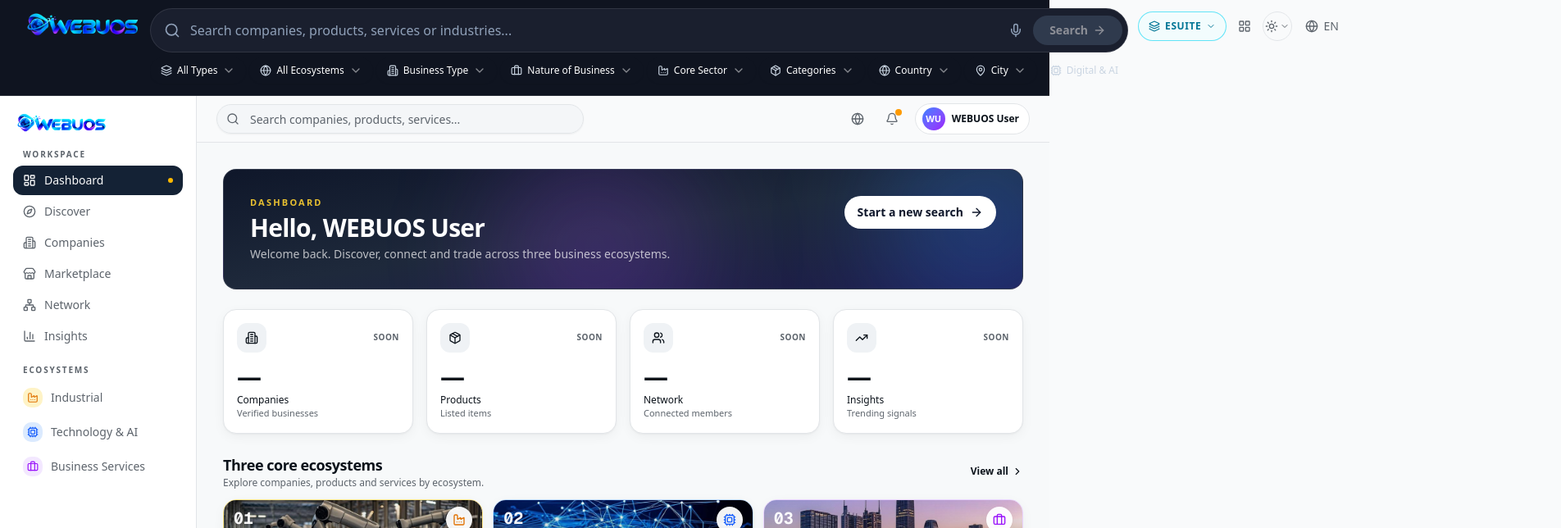
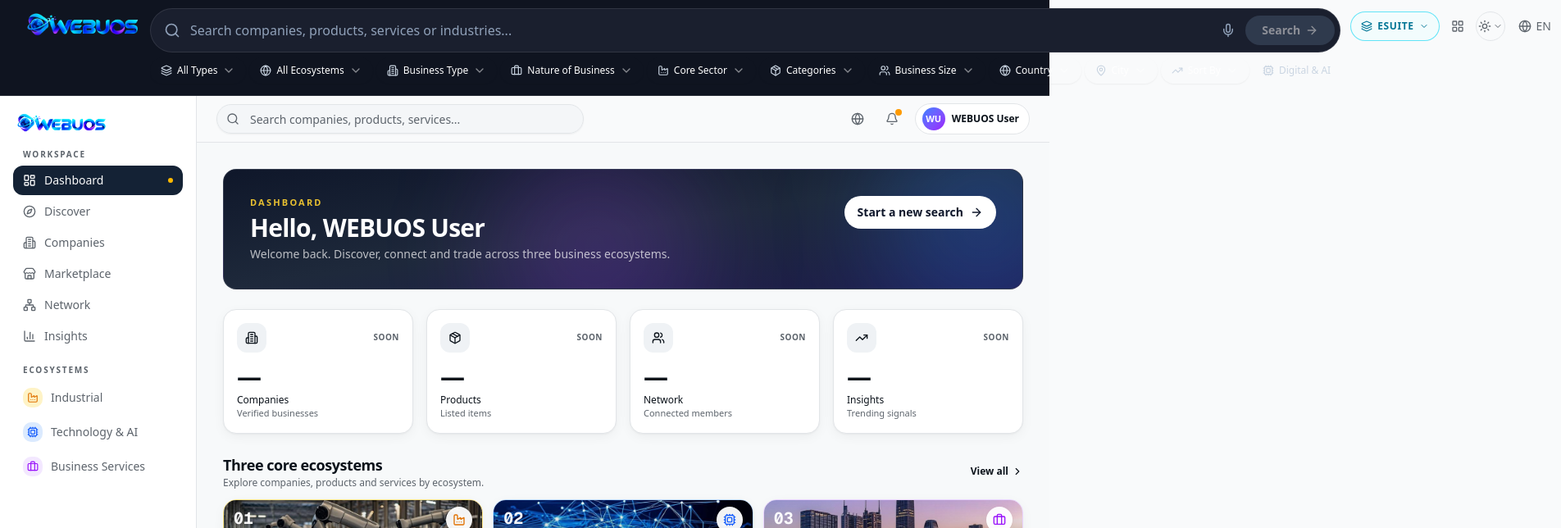
Before and after one commit to Jobsonn-dev/we-suite, a Next.js app: page /dashboard in a window 1280 px wide. Shown: the top 644 px of the page at 82% size, 1904 px wide, since content can reach past the window. Built offline with nearby package versions, Linux system fonts and the light colour scheme.

Commit message:
6a07db47-057e-4130-a799-b0c6a1852dc4

```diff
--- a/src/components/layout/header-search-bar.tsx
+++ b/src/components/layout/header-search-bar.tsx
@@ -5,7 +5,7 @@ import { useRouter, useSearchParams } from "next/navigation";
 import {
   Search, Mic, ArrowRight, X,
   Layers, Building2, Briefcase, Package, Cpu, MapPin,
-  Globe, Factory, type LucideIcon,
+  Globe, Factory, TrendingUp, Users, type LucideIcon,
 } from "lucide-react";
 import {
   Select, SelectContent, SelectItem, SelectTrigger, SelectValue,
@@ -16,24 +16,38 @@ import { ecosystems, getEcosystem } from "@/data/taxonomy";
 // ============================================================
 // Header Search Bar + Dropdown Filters
 // Pill-shaped dark search bar with mic + Search button
-// Below it: row of dropdown filters (ecosystem, business type,
-// nature of business, core sector, categories, entity type,
-// country, city) + Digital & AI quick toggle
+// Below it: row of dropdown filters, left-aligned with the logo
+// (transparent pills: icon + value + chevron)
+// Filters:
+//   1. Type            (All / Companies / Products / Services / Industries / Technology / Locations)
+//   2. Ecosystem      (All / Industrial / Technology & AI / Business Services)
+//   3. Business Type   (Manufacturer / Supplier / Distributor / Wholesaler / Service Provider / Consultant / Startup / Enterprise)
+//   4. Nature of Business (Private Limited / Public Limited / LLP / Partnership / Proprietorship / Govt / NGO)
+//   5. Core Sector     (cascading from Ecosystem)
+//   6. Categories      (cascading from Sector)
+//   7. Business Size   (Startup / Small / Medium / Large / Enterprise)
+//   8. Country          (India / USA / UK / ...)
+//   9. City             (Bengaluru / Mumbai / ...)
+//  10. Sort By          (Relevance / Newest / Recently Updated / Most Complete / Nearest / A-Z)
+//  + Digital & AI quick toggle + Clear button
 // ============================================================
 
 export type SearchCategory = "all" | "company" | "product" | "service" | "industry" | "technology" | "location";
+export type SearchSort = "relevance" | "newest" | "recently_updated" | "most_complete" | "nearest" | "az";
 
 interface FilterState {
   q: string;
   type: SearchCategory;
-  ecosystem: string;     // "" = all
-  business_type: string; // "" = all
-  business_size: string; // "" = all (Nature of Business)
-  sector: string;        // "" = all (Core Sector)
-  category: string;     // "" = all (Categories)
-  country: string;      // "" = all
-  city: string;         // "" = all
-  digital_ai: boolean;  // Digital & AI quick toggle
+  ecosystem: string;        // "" = all
+  business_type: string;    // "" = all
+  nature_of_business: string; // "" = all
+  sector: string;           // "" = all (Core Sector)
+  category: string;         // "" = all (Categories)
+  business_size: string;   // "" = all
+  country: string;          // "" = all
+  city: string;             // "" = all
+  sort: SearchSort;         // default "relevance"
+  digital_ai: boolean;      // Digital & AI quick toggle
 }
 
 const ENTITY_TYPES: { key: SearchCategory; label: string }[] = [
@@ -51,7 +65,21 @@ const BUSINESS_TYPES = [
   "Service Provider", "Consultant", "Startup", "Enterprise",
 ];
 
+const NATURE_OF_BUSINESS = [
+  "Private Limited", "Public Limited", "LLP / Partnership",
+  "Proprietorship", "Government / PSU", "Non-Profit / NGO",
+];
+
 const BUSINESS_SIZES = ["Startup", "Small", "Medium", "Large", "Enterprise"];
+
+const SORT_OPTIONS: { key: SearchSort; label: string }[] = [
+  { key: "relevance", label: "Relevance" },
+  { key: "newest", label: "Newest" },
+  { key: "recently_updated", label: "Recently Updated" },
+  { key: "most_complete", label: "Most Complete" },
+  { key: "nearest", label: "Nearest" },
+  { key: "az", label: "A-Z" },
+];
 
 const COUNTRIES = [
   "India", "USA", "United Kingdom", "United Arab Emirates",
@@ -121,6 +149,7 @@ export function HeaderSearchBar() {
   // Initialize state from URL params
   const initialQuery = searchParams.get("q") ?? "";
   const initialType = (searchParams.get("type") as SearchCategory | null) ?? "all";
+  const initialSort = (searchParams.get("sort") as SearchSort | null) ?? "relevance";
   const [query, setQuery] = useState(initialQuery);
   const [listening, setListening] = useState(false);
   const [focused, setFocused] = useState(false);
@@ -132,18 +161,19 @@ export function HeaderSearchBar() {
     type: initialType,
     ecosystem: searchParams.get("ecosystem") ?? "",
     business_type: searchParams.get("business_type") ?? "",
-    business_size: searchParams.get("business_size") ?? "",
+    nature_of_business: searchParams.get("nature_of_business") ?? "",
     sector: searchParams.get("sector") ?? "",
     category: searchParams.get("category") ?? "",
+    business_size: searchParams.get("business_size") ?? "",
     country: searchParams.get("country") ?? "",
     city: searchParams.get("city") ?? "",
+    sort: initialSort,
     digital_ai: searchParams.get("ecosystem") === "technology-ai",
   });
 
   // Cascading: compute sector options based on selected ecosystem
   const sectorOptions = useMemo(() => {
     if (!filters.ecosystem) {
-      // All sectors from all ecosystems
       return ecosystems.flatMap((e) => e.categories).map((s) => ({ value: s.id, label: s.name }));
     }
     const eco = getEcosystem(filters.ecosystem);
@@ -196,9 +226,11 @@ export function HeaderSearchBar() {
     if (next.sector) params.set("sector", next.sector);
     if (next.category) params.set("category", next.category);
     if (next.business_type) params.set("business_type", next.business_type);
+    if (next.nature_of_business) params.set("nature_of_business", next.nature_of_business);
     if (next.business_size) params.set("business_size", next.business_size);
     if (next.country) params.set("country", next.country);
     if (next.city) params.set("city", next.city);
+    if (next.sort && next.sort !== "relevance") params.set("sort", next.sort);
     const qs = params.toString();
     router.push(qs ? `/search?${qs}` : "/search");
   }
@@ -214,14 +246,11 @@ export function HeaderSearchBar() {
     if (key === "ecosystem") {
       overrides.sector = "";
       overrides.category = "";
-      // Digital & AI toggle sync
       overrides.digital_ai = value === "technology-ai";
     }
-    // If sector changes, reset category
     if (key === "sector") {
       overrides.category = "";
     }
-    // Digital & AI toggle: sets ecosystem to technology-ai or clears it
     if (key === "digital_ai") {
       if (value) {
         overrides.ecosystem = "technology-ai";
@@ -276,11 +305,13 @@ export function HeaderSearchBar() {
       type: "all",
       ecosystem: "",
       business_type: "",
-      business_size: "",
+      nature_of_business: "",
       sector: "",
       category: "",
+      business_size: "",
       country: "",
       city: "",
+      sort: "relevance",
       digital_ai: false,
     };
     setFilters(cleared);
@@ -288,9 +319,12 @@ export function HeaderSearchBar() {
   }
 
   const activeFilterCount = [
-    filters.ecosystem, filters.business_type, filters.business_size,
-    filters.sector, filters.category, filters.country, filters.city,
-  ].filter(Boolean).length + (filters.type !== "all" ? 1 : 0);
+    filters.ecosystem, filters.business_type, filters.nature_of_business,
+    filters.business_size, filters.sector, filters.category,
+    filters.country, filters.city,
+  ].filter(Boolean).length
+    + (filters.type !== "all" ? 1 : 0)
+    + (filters.sort !== "relevance" ? 1 : 0);
 
   return (
     <div ref={ref} className="w-full">
@@ -351,9 +385,10 @@ export function HeaderSearchBar() {
         </div>
       </form>
 
-      {/* Dropdown filters row — pill-shaped, transparent, no labels (matches target image) */}
+      {/* Dropdown filters row — left-aligned with the logo's starting point,
+          transparent pills with icon + value + chevron (matches target image) */}
       <div className="mt-1.5 flex items-center gap-1 overflow-x-auto pb-1 scrollbar-thin">
-        {/* Entity Type (All / Companies / Products / Services / Industries / Technology / Locations) */}
+        {/* 1. Type (All / Companies / Products / Services / Industries / Technology / Locations) */}
         <FilterDropdown
           icon={Layers}
           value={filters.type === "all" ? "" : filters.type}
@@ -362,7 +397,7 @@ export function HeaderSearchBar() {
           onChange={(v) => updateFilter("type", (v || "all") as SearchCategory)}
         />
 
-        {/* Ecosystem (All / Industrial / Technology & AI / Business Services) */}
+        {/* 2. Ecosystem (All / Industrial / Technology & AI / Business Services) */}
         <FilterDropdown
           icon={Globe}
           value={filters.ecosystem}
@@ -371,7 +406,7 @@ export function HeaderSearchBar() {
           onChange={(v) => updateFilter("ecosystem", v)}
         />
 
-        {/* Business Type (Manufacturer / Supplier / etc.) */}
+        {/* 3. Business Type (Manufacturer / Supplier / etc.) */}
         <FilterDropdown
           icon={Building2}
           value={filters.business_type}
@@ -380,16 +415,16 @@ export function HeaderSearchBar() {
           onChange={(v) => updateFilter("business_type", v)}
         />
 
-        {/* Nature of Business (Business Size) */}
+        {/* 4. Nature of Business (Private Limited / Public Limited / LLP / etc.) */}
         <FilterDropdown
           icon={Briefcase}
-          value={filters.business_size}
+          value={filters.nature_of_business}
           placeholder="Nature of Business"
-          options={BUSINESS_SIZES.map((b) => ({ value: b, label: b }))}
-          onChange={(v) => updateFilter("business_size", v)}
+          options={NATURE_OF_BUSINESS.map((b) => ({ value: b, label: b }))}
+          onChange={(v) => updateFilter("nature_of_business", v)}
         />
 
-        {/* Core Sector (cascading from ecosystem) */}
+        {/* 5. Core Sector (cascading from ecosystem) */}
         <FilterDropdown
           icon={Factory}
           value={filters.sector}
@@ -398,7 +433,7 @@ export function HeaderSearchBar() {
           onChange={(v) => updateFilter("sector", v)}
         />
 
-        {/* Categories (cascading from sector) */}
+        {/* 6. Categories (cascading from sector) */}
         <FilterDropdown
           icon={Package}
           value={filters.category}
@@ -407,7 +442,16 @@ export function HeaderSearchBar() {
           onChange={(v) => updateFilter("category", v)}
         />
 
-        {/* Country */}
+        {/* 7. Business Size (Startup / Small / Medium / Large / Enterprise) */}
+        <FilterDropdown
+          icon={Users}
+          value={filters.business_size}
+          placeholder="Business Size"
+          options={BUSINESS_SIZES.map((b) => ({ value: b, label: b }))}
+          onChange={(v) => updateFilter("business_size", v)}
+        />
+
+        {/* 8. Country */}
         <FilterDropdown
           icon={Globe}
           value={filters.country}
@@ -416,13 +460,22 @@ export function HeaderSearchBar() {
           onChange={(v) => updateFilter("country", v)}
         />
 
-        {/* City */}
+        {/* 9. City */}
         <FilterDropdown
           icon={MapPin}
           value={filters.city}
           placeholder="City"
           options={CITIES.map((c) => ({ value: c, label: c }))}
           onChange={(v) => updateFilter("city", v)}
+        />
+
+        {/* 10. Sort By (Relevance / Newest / Recently Updated / Most Complete / Nearest / A-Z) */}
+        <FilterDropdown
+          icon={TrendingUp}
+          value={filters.sort === "relevance" ? "" : filters.sort}
+          placeholder="Sort By"
+          options={SORT_OPTIONS.filter((s) => s.key !== "relevance").map((s) => ({ value: s.key, label: s.label }))}
+          onChange={(v) => updateFilter("sort", (v || "relevance") as SearchSort)}
         />
 
         {/* Digital & AI quick toggle — pill-shaped to match dropdowns */}
--- a/src/components/layout/header.tsx
+++ b/src/components/layout/header.tsx
@@ -108,7 +108,8 @@ export function Header() {
             <WebuosLogo size="md" />
           </Link>
 
-          {/* Inline search bar + categories — part of the header row itself, not below it */}
+          {/* Inline search bar + categories — part of the header row itself, not below it.
+              The search bar fills the available space; dropdowns align to the logo's left edge. */}
           {showHeaderSearch ? (
             <div className="hidden flex-1 md:block">
               <HeaderSearchBar />
```
Also changed, not shown: 1 other file (tests, documents, lock files or other folders).
